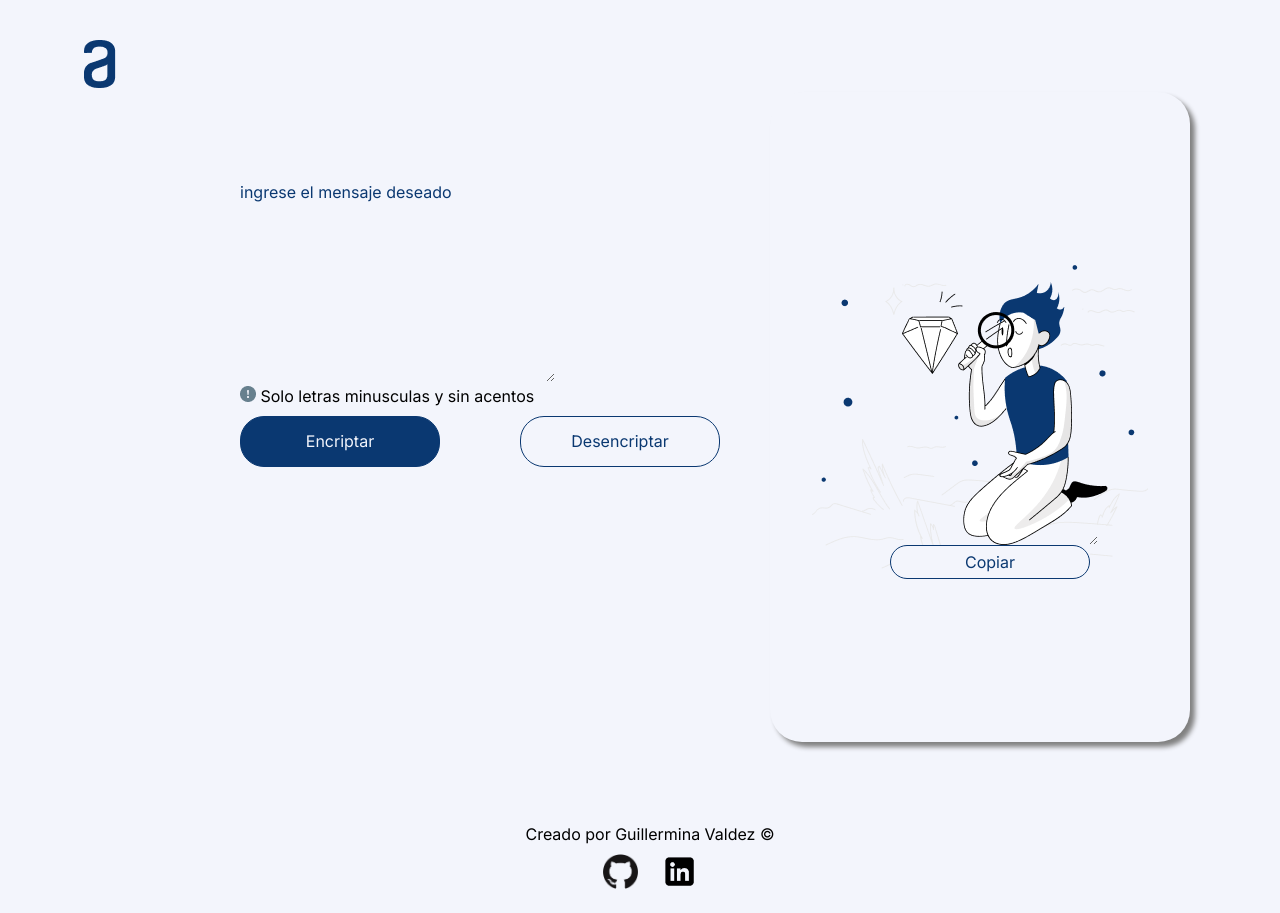
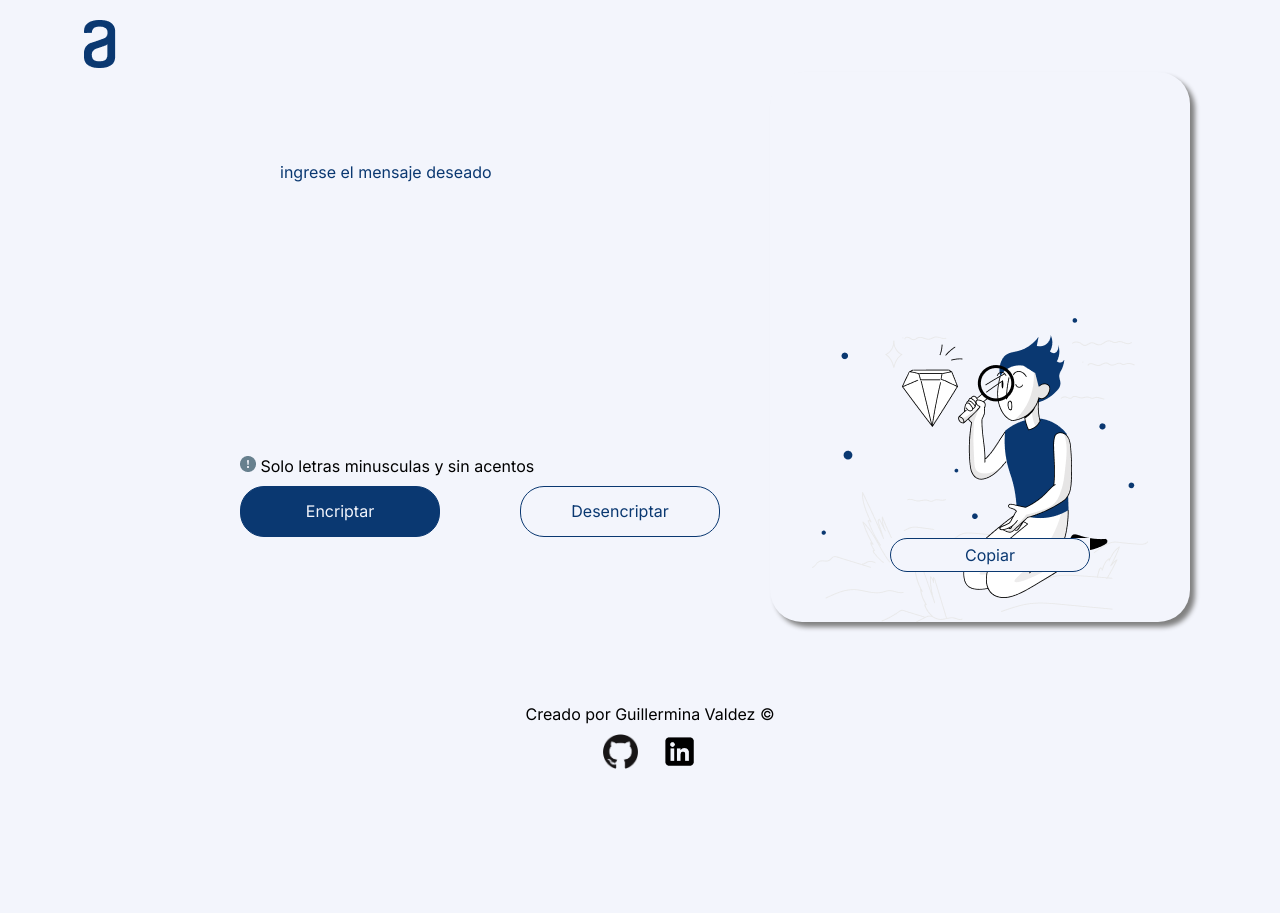
Before and after one commit to Guille-val24/AluraChallenge2024, a plain HTML site: page index.html in a window 1280 px wide. After the commit the page ends 800 px from the top, so only its background shows below. Drawn offline with Linux system fonts and the light colour scheme.

Commit message:
Arreglos de CSS

```diff
--- a/style.css
+++ b/style.css
@@ -12,7 +12,7 @@
 }
 
 .encabezado{
-    padding-top: 40px;
+    padding-top: 20px;
     margin-left: 40px;
     width: 10%;
 }
@@ -25,13 +25,14 @@ main{
 }
 
 .text-area{
+    width: 80%;
+    margin: 90px 40px;
+    resize: none;
     background-color: transparent;
     color: #0A3871;
-    margin-top: 90px;
     text-transform: lowercase;
     border: none;
 }
-
 ::placeholder{color: #0A3871;}
  .text-area:focus{
     outline: none;
@@ -71,12 +72,12 @@ main{
     display:flex;
     flex-direction: column;
     justify-content: center;
-    align-items: center;
+    align-items:center;
     background-image: url(/assets/Muñeco.png);
     background-repeat: no-repeat;
-    background-position: center;
+    background-position: bottom;
     width: 400px;
-    height: 650px;
+    height: 550px;
     box-shadow: 5px 5px 5px grey;
     margin-top: 0;
     margin-left: 50px;
@@ -84,6 +85,7 @@ main{
     color: #0A3871;
     border: none;
     border-radius: 32px;
+    gap: 20px;
 }
 
 .desencriptador:focus{
@@ -91,12 +93,16 @@ main{
 }
 
 .mensaje{
+    width: 70%;
+    height: 70%;
+    margin-top: 10px;
     background-color: transparent;
+    resize: none;
     color: #0A3871;
-    margin-top: 90px;
     text-transform: lowercase;
     border: none;
 }
+
 
 .botones__copiar{
     padding: 3%;
```
